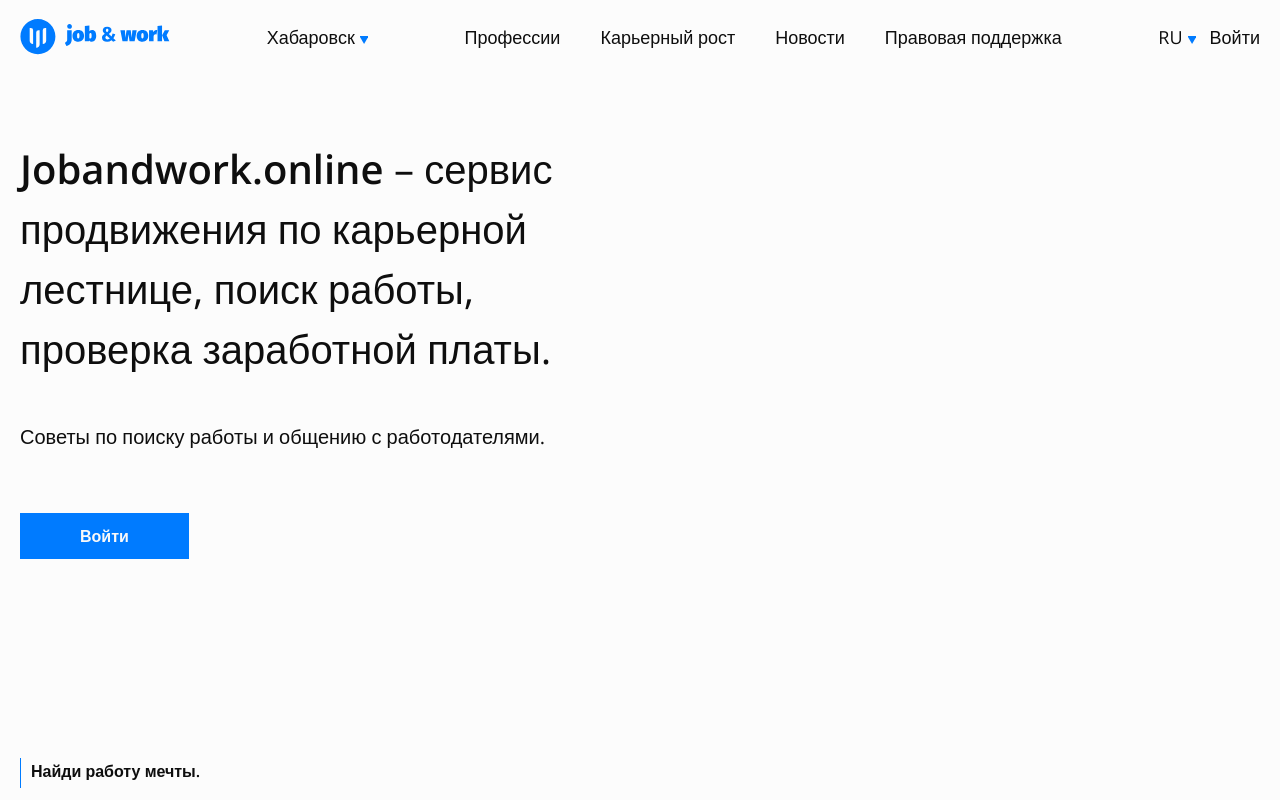
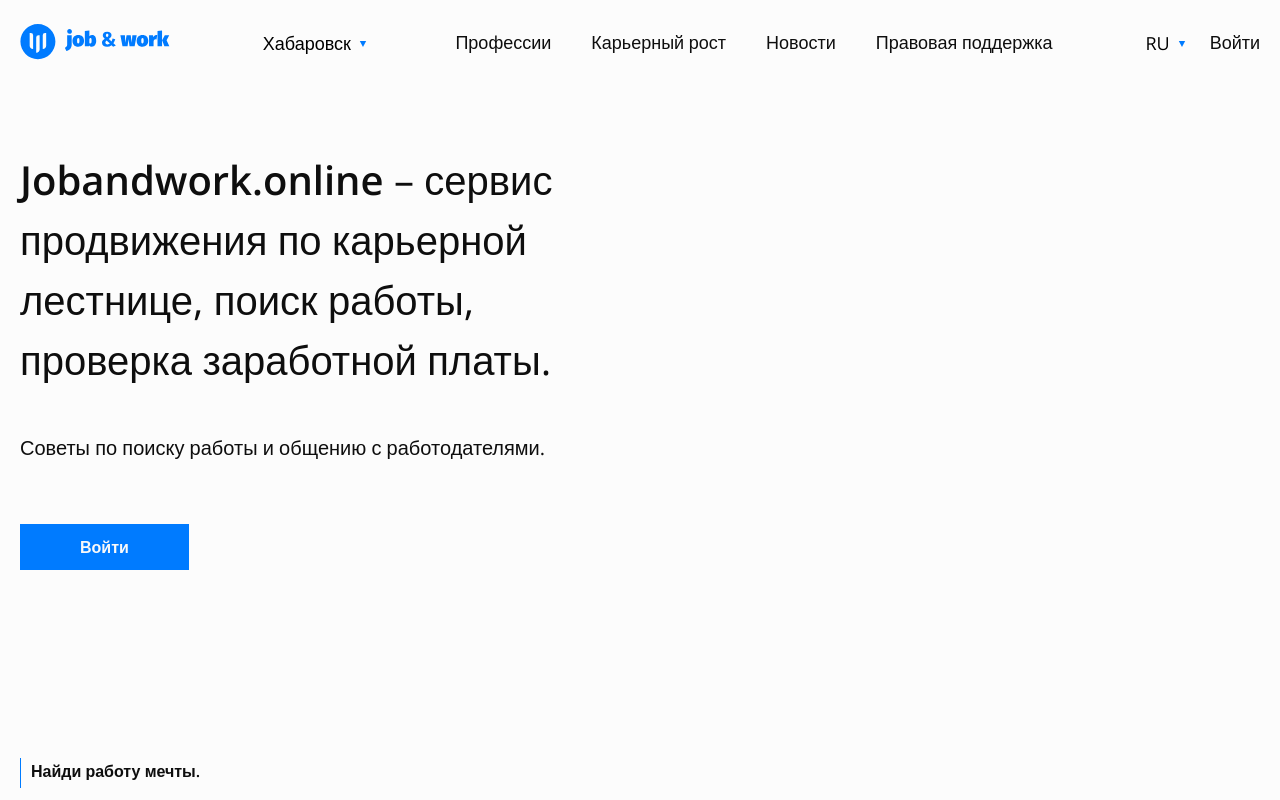
Before and after one commit to acrysense/jobandwork, a website: page src/index.html in a window 1280 px wide. Shown: the top 800 px of the page. Drawn offline with nearby package versions, Linux system fonts and the light colour scheme.

Commit message:
Added select

```diff
--- a/src/index.html
+++ b/src/index.html
@@ -18,7 +18,10 @@
                     <a href="" class="logo">
                         <img src="img/dist/logotype.svg" alt="">
                     </a>
-                    <div class="city">Хабаровск</div>
+                    <select class="city" id="city">
+                        <option value="khabarovsk">Хабаровск</option>
+                        <option value="moscow">Москва</option>
+                    </select>
                     <div class="overlay">
                         <nav class="nav">
                             <ul class="nav__list">
@@ -38,7 +41,10 @@
                         </nav>
                     </div>
                     <div class="group">
-                        <div class="language">RU</div>
+                        <select class="language" id="language">
+                            <option value="ru">RU</option>
+                            <option value="en">EN</option>
+                        </select>
                         <a href="" class="enter">Войти</a>
                     </div>
                     <button class="hamburger" id="hamburger-toggle">
--- a/src/sass/_config.sass
+++ b/src/sass/_config.sass
@@ -135,6 +135,9 @@
     border-right: 1px solid $blue-color
     border-bottom: 1px solid $blue-color
 
+.select2-search
+    display: none
+
 // MEDIA QUARIES
 @media (min-width: 1200px)
     .head
--- a/src/sass/_header.sass
+++ b/src/sass/_header.sass
@@ -5,22 +5,23 @@
         justify-content: space-between
         align-items: center
 
-.city
+.city,
+.language
+    display: inline-block
     font-size: 18px
     font-weight: normal
     line-height: 28px
-    cursor: pointer
-    &::after
-        content: ''
-        display: inline-block
-        margin-left: 5px
-        width: 8px
-        height: 8px
-        vertical-align: baseline
-        background-image: url(../img/dist/sprite.svg#dropdown)
-        background-repeat: no-repeat
-        background-size: cover
-        background-position: center
+    padding: .6em 1.4em .5em .8em
+    margin: 0
+    appearance: none
+    background-color: transparent
+    background-image: url(../img/dist/sprite.svg#dropdown)
+    background-repeat: no-repeat
+    background-size: 8px
+    background-position: top 55% right 10px
+    border: none
+    &:focus
+        outline: none
 
 .nav
     &__list
```
Also changed, not shown: docs/index.html (+8 -2 lines), docs/legal-support.html (+8 -2 lines), docs/profession.html (+8 -2 lines), src/legal-support.html (+8 -2 lines), src/profession.html (+8 -2 lines), docs/css/app.min.css, docs/css/vendor.min.css, src/css/app.min.css, src/css/vendor.min.css, src/js/vendor.min.js.
